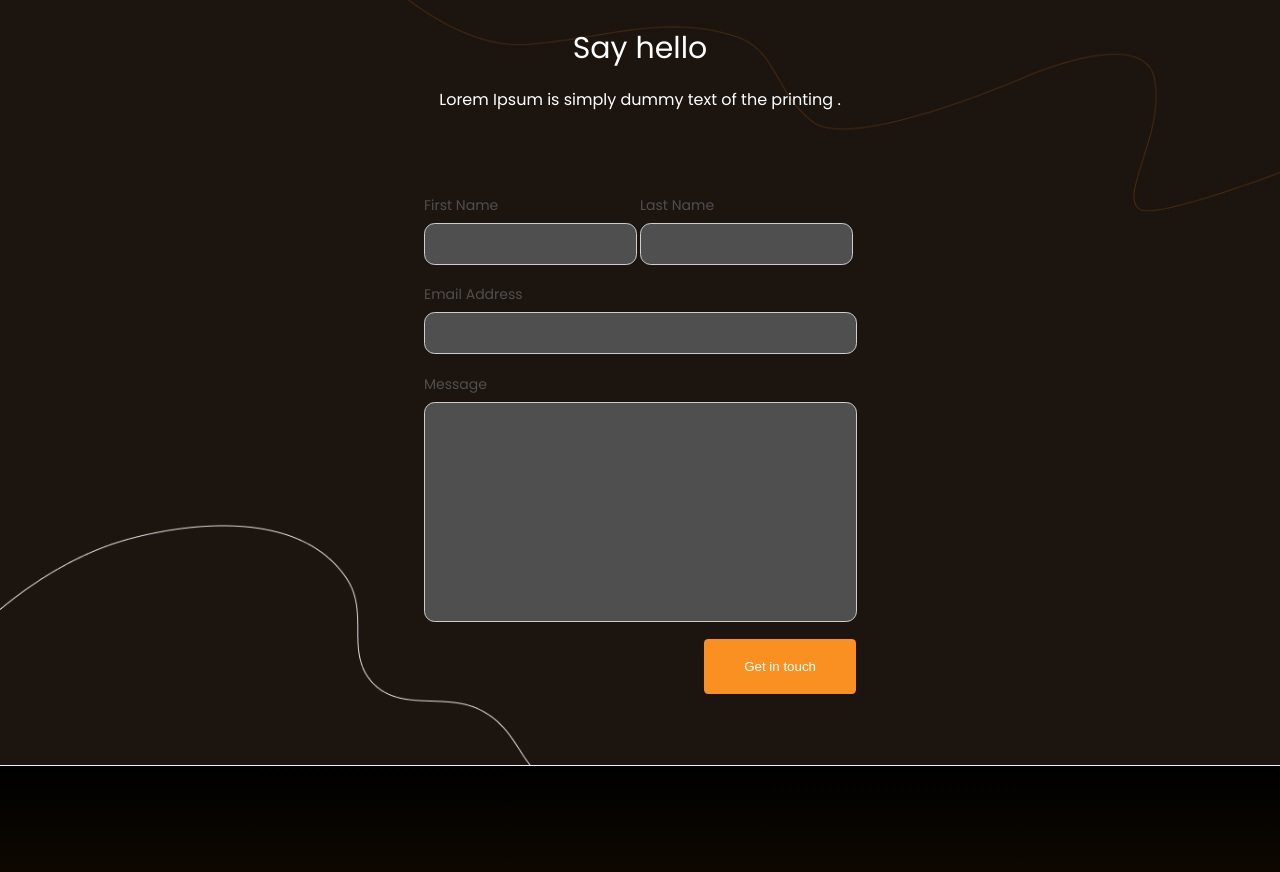
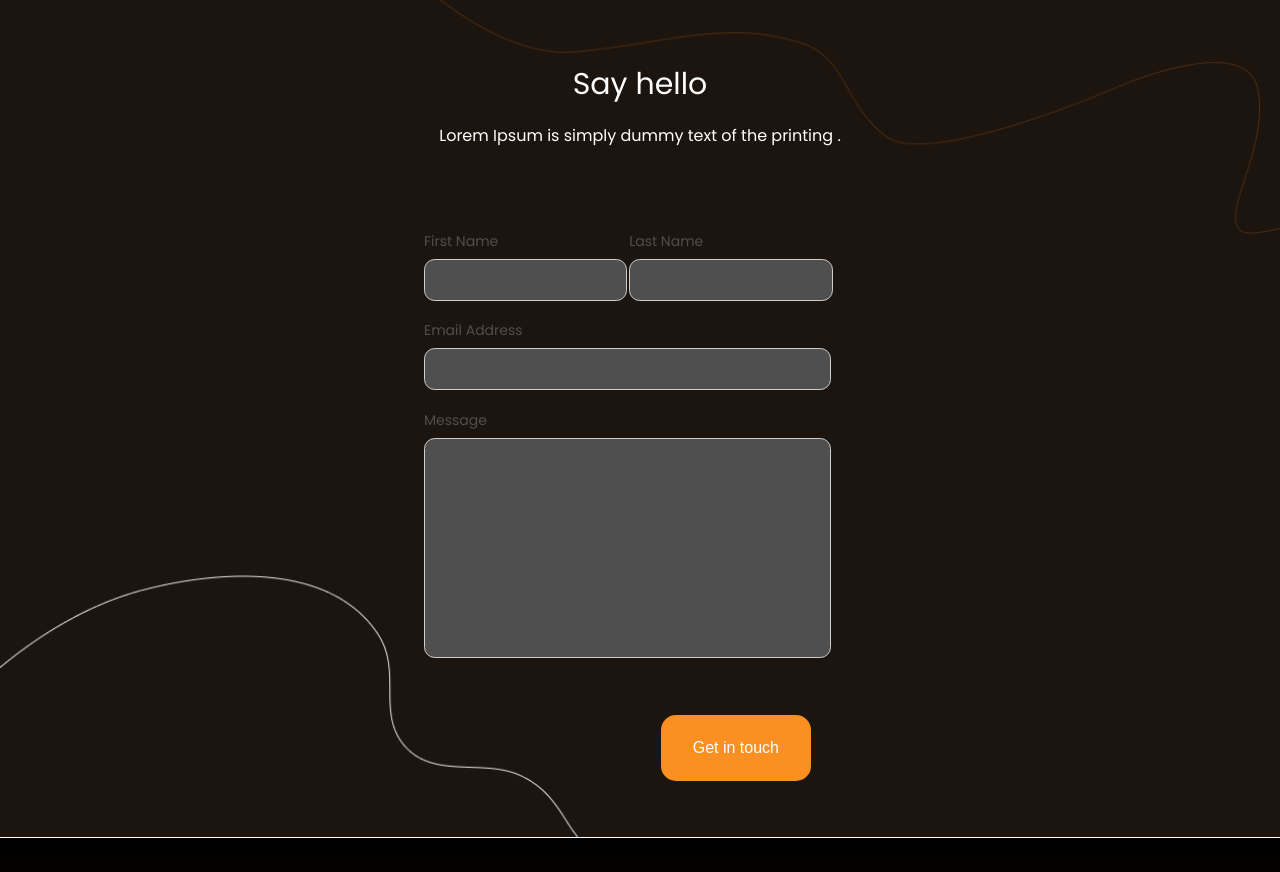
Before and after one commit to offerfluffy/HTML-CSS-Game-Website, a plain HTML site: page html/contact.html in a window 1280 px wide. Shown: the part 1148-2020 px from the top of the page. Drawn offline with Linux system fonts and the light colour scheme.

Commit message:
Feedback

```diff
--- a/html/contact.html
+++ b/html/contact.html
@@ -97,33 +97,48 @@
       </div>
     </div>
 
-    <div class="feedback">
+    <section class="feedback">
       <div class="container">
-        <h2>Say hello</h2>
-        <p>Lorem Ipsum is simply dummy text of the printing .</p>
+        <h2 class="feedback__title">Say hello</h2>
+        <p class="feedback__text">
+          Lorem Ipsum is simply dummy text of the printing .
+        </p>
 
-        <form>
-          <div class="inline">
+        <form class="feedback__form">
+          <div class="feedback__form_inline">
             <div>
-              <label for="first name">First Name</label>
-              <input type="text" id="first name" />
+              <label class="feedback__label" for="first name">First Name</label>
+              <input class="feedback__input" type="text" id="first name" />
             </div>
 
             <div>
-              <label for="last name">Last Name</label>
-              <input type="text" id="last name" />
+              <label class="feedback__label" for="last name">Last Name</label>
+              <input class="feedback__input" type="text" id="last name" />
             </div>
           </div>
-          <label for="email">Email Address</label>
-          <input type="email" id="email" class="one-line" />
 
-          <label for="message">Message</label>
-          <textarea id="message" class="one-line"></textarea>
+          <label class="feedback__label" for="email">Email Address</label>
+          <input
+            class="feedback__input"
+            type="email"
+            id="email"
+            class="one-line"
+          />
 
-          <button type="button">Get in touch</button>
+          <label class="feedback__label" for="message">Message</label>
+          <textarea
+            class="feedback__textarea"
+            id="message"
+            class="one-line"
+          ></textarea>
+
+          <button class="feedback__button button button_primary" type="button">
+            Get in touch
+          </button>
         </form>
       </div>
-    </div>
+    </section>
+
     <div class="wrapper">
       <section class="email">
         <div class="container">
--- a/scss/abstracts/_variables.scss
+++ b/scss/abstracts/_variables.scss
@@ -6,7 +6,7 @@ $color-accent: #dc7000;
 
 $color-hr: #a5a5a5;
 
-$color-form: #4f4f4f;
+
 $color-form-border: #cecece;
 
 $color-text-default: #fff;
@@ -14,6 +14,7 @@ $color-text-heading-accent: #e87d0e;
 $color-text-muted: #898989;
 
 $bg-default: #1c140f;
+$bg-form: #4f4f4f;
 $bg-footer: #070707;
 $bg-email: #fff;
 $bg-gradient: linear-gradient(
--- a/scss/components/_features.scss
+++ b/scss/components/_features.scss
@@ -1,5 +1,3 @@
-
-
 .features {
   background: url("/img/img-landing-page/background-rocks.png") no-repeat center
     center fixed;
--- /dev/null
+++ b/scss/components/_feedback.scss
@@ -0,0 +1,67 @@
+@use "abstracts/variables" as *;
+
+.feedback {
+  padding: 100px 0;
+  background: url("/img/img-contact-us/background.png") no-repeat fixed;
+  background-size: cover;
+
+  &__title {
+    text-align: center;
+    font-weight: normal;
+    font-size: 1.875em;
+  }
+
+  &__text {
+    margin: 1em 0 0 0;
+    text-align: center;
+  }
+
+  &__form {
+    margin: 5em auto;
+    width: 45%;
+
+    &_inline {
+      display: flex;
+      justify-content: space-between;
+      width: 95%;
+    }
+
+    & > div {
+      width: 50%;
+    }
+  }
+
+  &__label {
+    color: #4f4f4f;
+    font-size: 0.875em;
+  }
+
+  &__input,
+  &__textarea {
+    background: $bg-form;
+    border: 0.6px solid $color-form-border;
+    border-radius: 0.8em;
+    display: block;
+    width: 90%;
+    padding: 0.938em 0.625em;
+    outline: none;
+    color: $color-text-default;
+    margin: 0.438em 0 1.25em 0;
+  }
+
+  &__textarea {
+    resize: none;
+    height: 14.5em;
+  }
+
+  &__button {
+    font-size: 1rem;
+    padding: 1.5em 2em;
+    color: $color-text-default;
+    border-radius: 15px;
+    border: 0;
+    float: right;
+    margin-top: 40px;
+    margin-right: 45px;
+  }
+}
--- a/scss/pages/_contact.scss
+++ b/scss/pages/_contact.scss
@@ -1 +1,2 @@
 @forward "components/contact";
+@forward "components/feedback"
```
Also changed, not shown: css/main.css.
